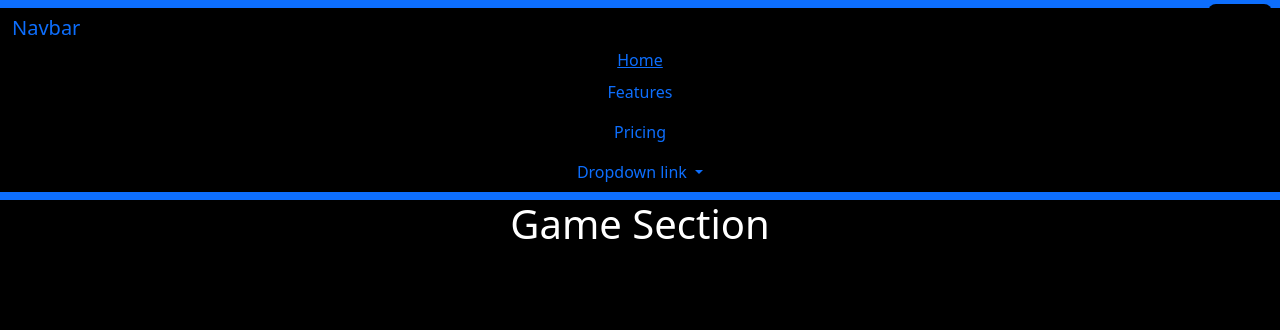
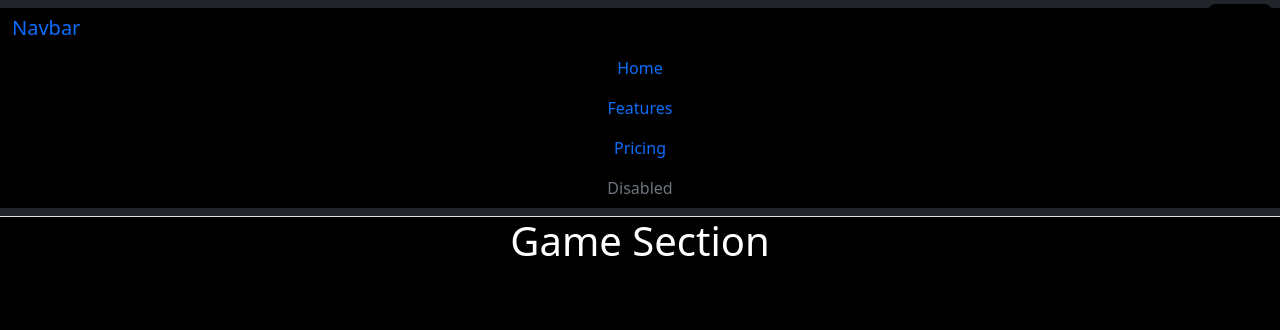
Before and after one commit to Kylian1jona/SuperVehicles, a plain HTML site: page index.html in a window 1280 px wide. Both pictures are taken after a click on the button "Toggle navigation". Shown: the top 330 px of the page. Drawn offline with nearby package versions, Linux system fonts and the light colour scheme.

Commit message:
Update index.html

```diff
--- a/index.html
+++ b/index.html
@@ -23,19 +23,16 @@
     nav{color:white}
 </style>
 <body>
-
-  <nav class="navbar bg-primary" data-bs-theme="dark">
-
-
+<nav class="navbar bg-dark border-bottom border-bottom-dark" data-bs-theme="dark">
   <div class="container-fluid">
     <a class="navbar-brand" href="#">Navbar</a>
-      <button class="navbar-toggler" type="button" data-bs-toggle="collapse" data-bs-target="#navbarNavDropdown" aria-controls="navbarNavDropdown" aria-expanded="false" aria-label="Toggle navigation">
+    <button class="navbar-toggler" type="button" data-bs-toggle="collapse" data-bs-target="#navbarNav" aria-controls="navbarNav" aria-expanded="false" aria-label="Toggle navigation">
       <span class="navbar-toggler-icon"></span>
     </button>
-      <div class="collapse navbar-collapse" id="navbarNavDropdown">
+    <div class="collapse navbar-collapse" id="navbarNav">
       <ul class="navbar-nav">
         <li class="nav-item">
-            <a class="nav-disabled" aria-current="page" href="#">Home</a>
+          <a class="nav-link active" aria-current="page" href="#">Home</a>
         </li>
         <li class="nav-item">
           <a class="nav-link" href="#">Features</a>
@@ -43,20 +40,15 @@
         <li class="nav-item">
           <a class="nav-link" href="#">Pricing</a>
         </li>
-          <li class="nav-item dropdown">
-            <a class="nav-link dropdown-toggle" href="#" role="button" data-bs-toggle="dropdown" aria-expanded="false">
-              Dropdown link
-            </a>
-            <ul class="dropdown-menu">
-              <li><a class="dropdown-item" href="#">Action</a></li>
-              <li><a class="dropdown-item" href="#">Another action</a></li>
-              <li><a class="dropdown-item" href="#">Something else here</a></li>
-            </ul>
+        <li class="nav-item">
+          <a class="nav-link disabled">Disabled</a>
         </li>
       </ul>
     </div>
   </div>
 </nav>
+
+
 
 
   <div class="game">
```
Lines whose indentation alone changed are shown as unchanged.
